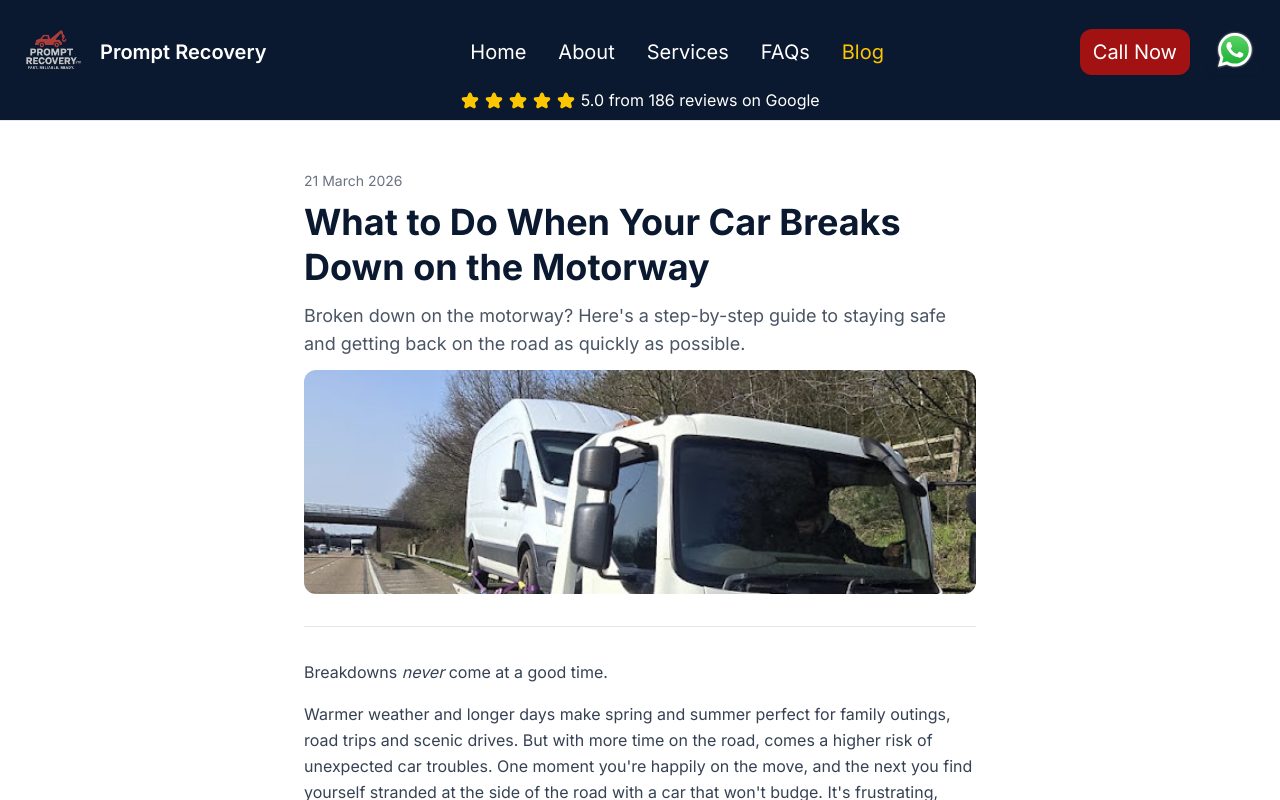
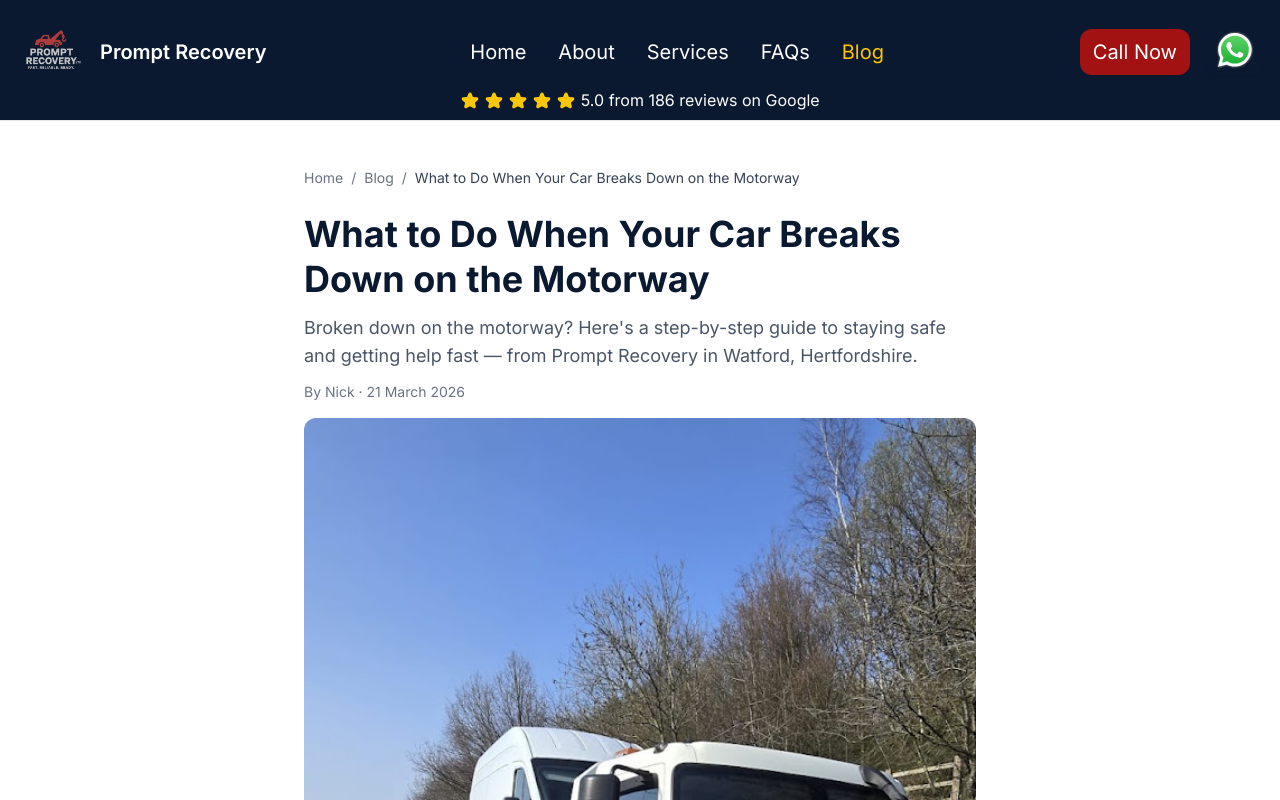
Before and after one commit to jondarrer/promptrecovery-v2, a Next.js app: page /promptrecovery-v2/blog/what-to-do-when-your-car-breaks-down-on-the-motorway in a window 1280 px wide. Shown: the top 800 px of the page. Built offline with nearby package versions, Linux system fonts and the light colour scheme.

Commit message:
38 🔍 Improve SEO by adding BlogPosting JSON-LD schema
Plus breadcrumbs for blog posts, and other minor improvements.

```diff
--- a/src/app/blog/[slug]/page.tsx
+++ b/src/app/blog/[slug]/page.tsx
@@ -1,5 +1,6 @@
 import type { Metadata } from 'next';
 import Image from 'next/image';
+import Link from 'next/link';
 import { notFound } from 'next/navigation';
 import { MDXRemote } from 'next-mdx-remote/rsc';
 
@@ -41,30 +42,89 @@ export default async function BlogPostPage({ params }: Props) {
   }
 
   const { meta, content } = getPostContent(slug);
-  const image = getPictureAsImage(meta.imageIndex, 2);
+  const image450 = getPictureAsImage(meta.imageIndex, 1);
+  const image200 = getPictureAsImage(meta.imageIndex, 2);
+
+  // Absolute image URL for structured data (always uses the canonical domain).
+  const schemaImageUrl = `${seo.url}${image200.url}`;
+  const canonicalUrl = `${seo.url}/blog/${slug}/`;
+
+  const blogPostingSchema = {
+    '@context': 'https://schema.org',
+    '@type': 'BlogPosting',
+    headline: meta.title,
+    description: meta.description,
+    datePublished: meta.date,
+    dateModified: meta.date,
+    image: schemaImageUrl,
+    author: {
+      '@type': 'Person',
+      name: meta.author,
+    },
+    publisher: {
+      '@type': 'LocalBusiness',
+      name: seo.businessName,
+      url: seo.url,
+    },
+    mainEntityOfPage: {
+      '@type': 'WebPage',
+      '@id': canonicalUrl,
+    },
+  };
+
+  const breadcrumbSchema = {
+    '@context': 'https://schema.org',
+    '@type': 'BreadcrumbList',
+    itemListElement: [
+      { '@type': 'ListItem', position: 1, name: 'Home', item: `${seo.url}/` },
+      { '@type': 'ListItem', position: 2, name: 'Blog', item: `${seo.url}/blog/` },
+      { '@type': 'ListItem', position: 3, name: meta.title },
+    ],
+  };
 
   return (
     <div className="mx-auto max-w-340 px-4 py-10 pt-42 sm:px-6 lg:px-8 lg:py-14 lg:pt-42">
-      <article className="mx-auto max-w-2xl">
+      <script type="application/ld+json" dangerouslySetInnerHTML={{ __html: JSON.stringify(blogPostingSchema) }} />
+      <script type="application/ld+json" dangerouslySetInnerHTML={{ __html: JSON.stringify(breadcrumbSchema) }} />
+
+      <div className="mx-auto max-w-2xl">
+        {/* Breadcrumb nav */}
+        <nav aria-label="Breadcrumb" className="mb-6 flex items-center gap-2 text-sm text-gray-500">
+          <Link href="/" className="hover:text-brand">
+            Home
+          </Link>
+          <span aria-hidden="true">/</span>
+          <Link href="/blog/" className="hover:text-brand">
+            Blog
+          </Link>
+          <span aria-hidden="true">/</span>
+          <span className="text-gray-700" aria-current="page">
+            {meta.title}
+          </span>
+        </nav>
+
+        <article>
           <header className="mb-8 border-b border-gray-200 pb-8">
-          <time className="text-sm text-gray-500">
+            <h1 className="text-heading text-3xl leading-tight font-bold md:text-4xl">{meta.title}</h1>
+            <p className="mt-3 text-lg text-gray-600">{meta.description}</p>
+            <p className="mt-3 text-sm text-gray-500">
+              By {meta.author} &middot;{' '}
+              <time dateTime={meta.date}>
                 {new Date(meta.date).toLocaleDateString('en-GB', { day: 'numeric', month: 'long', year: 'numeric' })}
               </time>
-          <h1 className="text-heading mt-2 text-3xl leading-tight font-bold md:text-4xl">{meta.title}</h1>
-          <p className="mt-3 text-lg text-gray-600">{meta.description}</p>
-          {image && (
+            </p>
             <Image
-              className="rounded-base mt-3 h-auto w-full"
-              width={image.width}
-              height={image.height}
-              src={image.url}
-              alt={image.description}
+              className="rounded-base mt-4 h-auto w-full"
+              width={image450.width}
+              height={image450.height}
+              src={image450.url}
+              alt={image450.description}
             />
-          )}
           </header>
 
           <MDXRemote source={content} components={mdxComponents} />
         </article>
       </div>
+    </div>
   );
 }
--- a/src/content/posts/what-to-do-when-your-car-breaks-down-on-the-motorway.mdx
+++ b/src/content/posts/what-to-do-when-your-car-breaks-down-on-the-motorway.mdx
@@ -1,7 +1,8 @@
 ---
 title: "What to Do When Your Car Breaks Down on the Motorway"
 date: "2026-03-21"
-description: "Broken down on the motorway? Here's a step-by-step guide to staying safe and getting back on the road as quickly as possible."
+description: "Broken down on the motorway? Here's a step-by-step guide to staying safe and getting help fast — from Prompt Recovery in Watford, Hertfordshire."
+author: "Nick"
 imageIndex: 4
 ---
 
@@ -66,7 +67,7 @@ to other drivers and helps keep you safe while you wait.
 Once you and your passengers are safe, it's time to call for professional help. At Prompt
 Recovery we're ready to assist you.
 
-Whether you need a jumpstart, help changing a spare tyre, fuel assist, or a full vehicle tow,
+Whether you need a [jumpstart, help changing a spare tyre, fuel assist, or a full vehicle tow](/services/),
 we are trained and equipped to handle the situation quickly and efficiently. You will always
 speak to a real person - no call centres - and we'll keep you updated on arrival times.
 
@@ -78,5 +79,5 @@ Waiting for recovery can be stressful, but here are some tips to stay safe and c
 - Stay warm or cool, depending on the weather - Spring can be unpredictable, so it's a
 good idea to keep a spare jumper or waterproof in your boot just in case.
 
-Drive safe this spring - and remember, if you need help on the road, we're only a [phone call](tel:+447799525650)
-away.
+Drive safe this spring - and remember, if you need help on the road in Watford, Hertfordshire or
+the surrounding area, we're only a [phone call](tel:+447799525650) away — or you can [request a quote online](/).
--- a/src/lib/posts.ts
+++ b/src/lib/posts.ts
@@ -10,6 +10,7 @@ export interface PostMeta {
   date: string;
   description: string;
   imageIndex: number;
+  author: string;
 }
 
 export function getPostSlugs(): string[] {
@@ -30,6 +31,7 @@ export function getPostMeta(slug: string): PostMeta {
     date: data.date as string,
     description: data.description as string,
     imageIndex: data.imageIndex as number,
+    author: (data.author as string) ?? 'Nick',
   };
 }
 
@@ -46,6 +48,7 @@ export function getPostContent(slug: string): { meta: PostMeta; content: string
       date: data.date as string,
       description: data.description as string,
       imageIndex: data.imageIndex as number,
+      author: (data.author as string) ?? 'Nick',
     },
   };
 }
```
Lines whose indentation alone changed are shown as unchanged.
